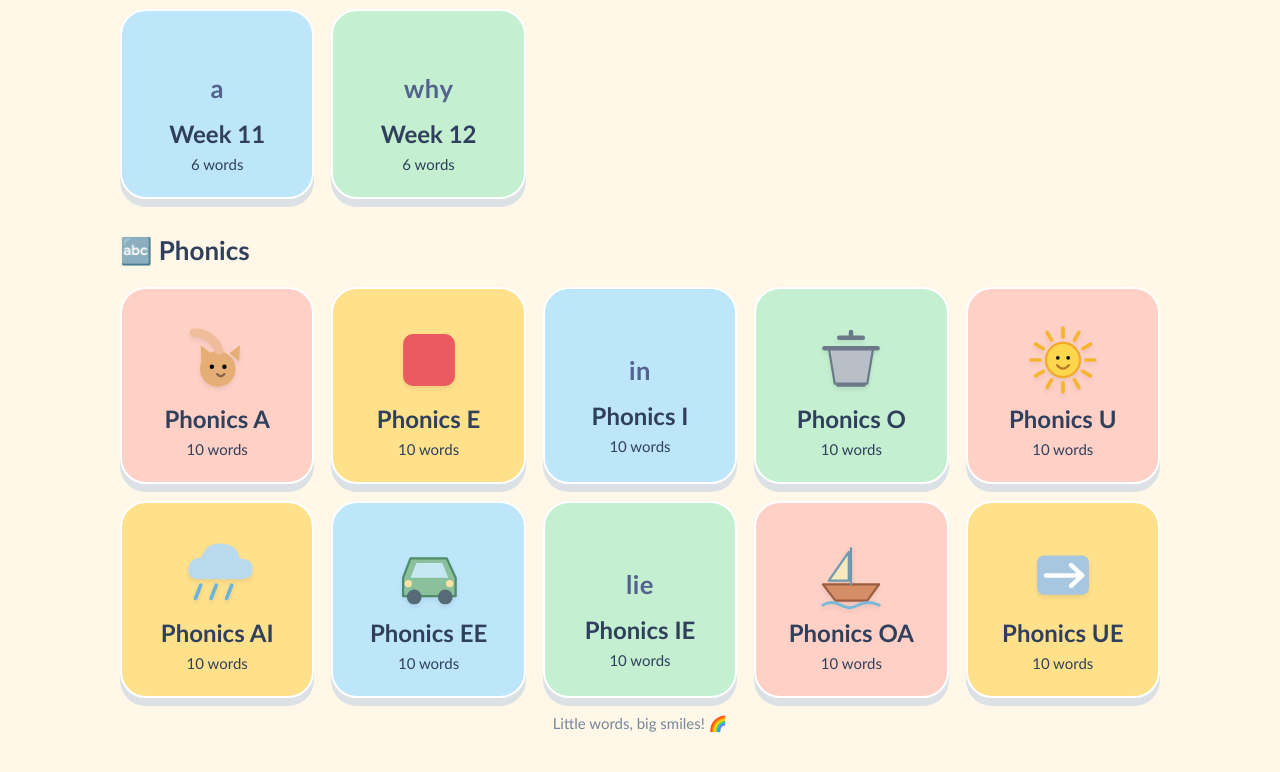
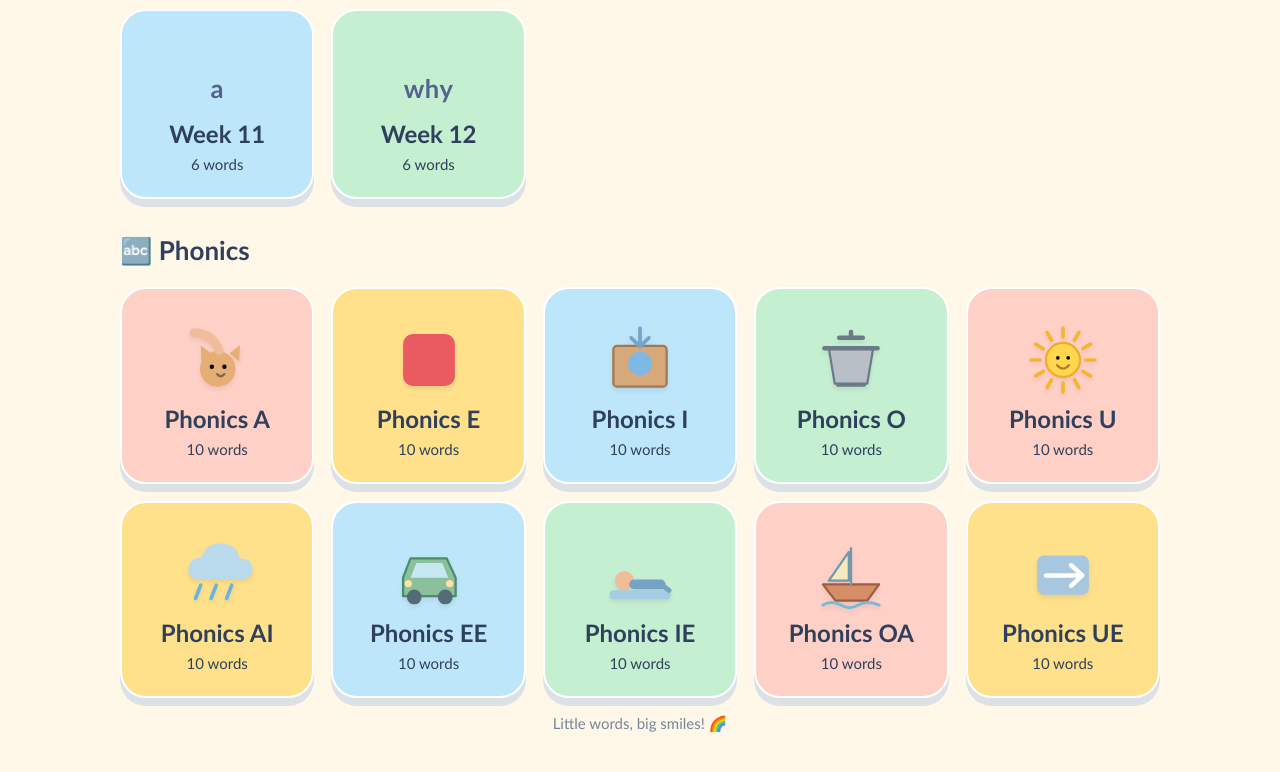
Before and after one commit to quuuiii/junior-english-review, a plain HTML site: page sunny-english-club/index.html in a window 1280 px wide. Shown: the part 947-1719 px from the top of the page. Drawn offline with Linux system fonts and the light colour scheme.

Commit message:
Complete all phonics illustrations and remove Chinese from topic cards

```diff
--- a/sunny-english-club/index.html
+++ b/sunny-english-club/index.html
@@ -17,9 +17,9 @@
 'use strict';
 /* Topic data: English word, Traditional Chinese meaning, emoji, easy sentence. */
 const topicData=[
-{id:'animals',name:'Animals',icon:'🐻',items:[['cat','貓','🐱','The cat is cute.'],['dog','狗','🐶','The dog can run.'],['lion','獅子','🦁','The lion is big.'],['bear','熊','🐻','The bear is brown.'],['fish','魚','🐟','The fish can swim.'],['duck','鴨子','🦆','The duck is yellow.'],['frog','青蛙','🐸','The frog can jump.'],['rabbit','兔子','🐰','The rabbit can hop.']]},
-{id:'fruits',name:'Colors & Fruits',icon:'🍎',items:[['apple','蘋果','🍎','I like red apples.'],['banana','香蕉','🍌','The banana is yellow.'],['orange','橘子','🍊','I have an orange.'],['grape','葡萄','🍇','The grapes are purple.'],['strawberry','草莓','🍓','This is a strawberry.'],['watermelon','西瓜','🍉','I like watermelon.'],['red','紅色','🟥','The apple is red.'],['blue','藍色','🟦','The sky is blue.']]},
-{id:'objects',name:'Daily Objects',icon:'🎒',items:[['book','書','📘','This is my book.'],['pencil','鉛筆','✏️','I have a pencil.'],['bag','書包','🎒','My bag is blue.'],['chair','椅子','🪑','Sit on the chair.'],['bed','床','🛏️','This is my bed.'],['cup','杯子','🥤','The cup is red.'],['ball','球','⚽','I can kick the ball.'],['clock','時鐘','🕒','Look at the clock.']]}
+{id:'animals',name:'Animals',icon:'🐻',items:[['cat','a small pet','🐱','The cat is cute.'],['dog','a friendly pet','🐶','The dog can run.'],['lion','a big wild cat','🦁','The lion is big.'],['bear','a big furry animal','🐻','The bear is brown.'],['fish','an animal that swims','🐟','The fish can swim.'],['duck','a swimming bird','🦆','The duck is yellow.'],['frog','a jumping animal','🐸','The frog can jump.'],['rabbit','a long-eared animal','🐰','The rabbit can hop.']]},
+{id:'fruits',name:'Colors & Fruits',icon:'🍎',items:[['apple','a round fruit','🍎','I like red apples.'],['banana','a yellow fruit','🍌','The banana is yellow.'],['orange','an orange fruit','🍊','I have an orange.'],['grape','small round fruit','🍇','The grapes are purple.'],['strawberry','a small red fruit','🍓','This is a strawberry.'],['watermelon','a large green fruit','🍉','I like watermelon.'],['red','a warm color','🟥','The apple is red.'],['blue','a cool color','🟦','The sky is blue.']]},
+{id:'objects',name:'Daily Objects',icon:'🎒',items:[['book','something to read','📘','This is my book.'],['pencil','something to write with','✏️','I have a pencil.'],['bag','a school bag','🎒','My bag is blue.'],['chair','something to sit on','🪑','Sit on the chair.'],['bed','something to sleep on','🛏️','This is my bed.'],['cup','something to drink from','🥤','The cup is red.'],['ball','something to play with','⚽','I can kick the ball.'],['clock','something that tells time','🕒','Look at the clock.']]}
 ];
 const weeks=[
 {n:1,emoji:'🐱',title:'Little Words',words:['the','in','on','is','big','little'],sentences:['The cat is in the box.','The dog is big.']},
@@ -59,6 +59,25 @@ const rand=a=>{const b=[...a];for(let i=b.length-1;i>0;i--){const j=Math.floor(M
 
 /* Original, scalable lesson illustrations. Each icon is drawn with SVG shapes, not emoji. */
 const svgShapes={
+bad:`<circle cx="50" cy="50" r="32" fill="#f2c38f"/><circle cx="39" cy="42" r="3"/><circle cx="61" cy="42" r="3"/><path d="M34 65q16-20 32 0" stroke="#9a6550" stroke-width="4" fill="none"/><path d="M30 33 44 37m26-4-14 4" stroke="#9a6550" stroke-width="4"/>`,
+get:`<path d="M16 50h40v29H16z" fill="#e7b477"/><path d="M36 50v29m-20-29 20-12 20 12" stroke="#ae784b" stroke-width="3" fill="none"/><path d="M60 34h27m-10-10 10 10-10 10" stroke="#78afdc" stroke-width="6" fill="none"/>`,
+best:`<path d="M25 15h50v26q0 24-25 24T25 41z" fill="#efc35e" stroke="#bb9041" stroke-width="3"/><path d="M25 22H12q-3 25 20 26m43-26h13q3 25-20 26" stroke="#bb9041" stroke-width="5" fill="none"/><path d="M50 65v17m-19 0h38" stroke="#bb9041" stroke-width="6"/><path d="m50 25 5 11 12 2-9 9 2 12-10-6-10 6 2-12-9-9 12-2z" fill="#fff0ba"/>`,
+in:`<rect x="14" y="31" width="72" height="55" rx="5" fill="#d5a979" stroke="#a4784d" stroke-width="3"/><circle cx="50" cy="55" r="16" fill="#7db9e4"/><path d="M50 7v25m-12-12 12 12 12-12" stroke="#75a5ca" stroke-width="5" fill="none"/>`,
+six:`<circle cx="23" cy="35" r="10" fill="#e7a9aa"/><circle cx="50" cy="35" r="10" fill="#f1c76d"/><circle cx="77" cy="35" r="10" fill="#83c4a1"/><circle cx="23" cy="66" r="10" fill="#82b9df"/><circle cx="50" cy="66" r="10" fill="#c2afe1"/><circle cx="77" cy="66" r="10" fill="#e9b88e"/>`,
+soft:`<ellipse cx="50" cy="62" rx="39" ry="25" fill="#e6c3dc"/><path d="M23 60q0-18 27-18t27 18" fill="#f7e6f2"/><path d="M24 76q26 14 52 0" stroke="#c8a3c0" stroke-width="3" fill="none"/>`,
+not:`<circle cx="50" cy="50" r="35" fill="#fff5ef" stroke="#dd7676" stroke-width="8"/><path d="M25 75 75 25" stroke="#dd7676" stroke-width="8"/>`,
+wait:`<circle cx="50" cy="50" r="35" fill="#f7e9c6" stroke="#b69a68" stroke-width="4"/><path d="M50 21v29l19 12" stroke="#7c7f89" stroke-width="6" fill="none"/><circle cx="50" cy="50" r="4" fill="#7c7f89"/>`,
+feel:`<circle cx="50" cy="48" r="30" fill="#f5c88f"/><circle cx="40" cy="42" r="3"/><circle cx="60" cy="42" r="3"/><path d="M35 58q15 16 30 0" stroke="#a77450" stroke-width="4" fill="none"/><path d="M14 16q-8-12 0-16m72 16q8-12 0-16" stroke="#e4a1a8" stroke-width="4" fill="none"/>`,
+free:`<path d="M20 78q26-43 60-50-10 36-48 51z" fill="#a8d1e4" stroke="#5d9dbd" stroke-width="3"/><path d="M31 76 67 40" stroke="#5d9dbd" stroke-width="3"/><path d="M22 22q18-10 31 0" stroke="#8abf91" stroke-width="5" fill="none"/>`,
+lie:`<rect x="9" y="72" width="82" height="12" rx="5" fill="#a5cce2"/><circle cx="29" cy="59" r="13" fill="#f1bd97"/><path d="M42 64h36" stroke="#76a2c6" stroke-width="13" stroke-linecap="round"/><path d="M78 64 89 72" stroke="#76a2c6" stroke-width="7"/>`,
+die:`<path d="M50 85V31" stroke="#8caa73" stroke-width="6"/><path d="M50 58q-25-5-28-25 22 0 28 25m0-15q24-4 29-25-25 0-29 25" fill="#a7c997"/><path d="M27 88h46" stroke="#b48d72" stroke-width="5"/><path d="M50 12q-5 9 0 16" stroke="#d9aa7c" stroke-width="3" fill="none"/>`,
+cried:`<circle cx="50" cy="45" r="30" fill="#f2c18e"/><circle cx="40" cy="40" r="3"/><circle cx="60" cy="40" r="3"/><path d="M39 62q11-13 22 0" stroke="#9e6a52" stroke-width="4" fill="none"/><path d="M39 45q-10 14-3 21m25-21q10 14 3 21" stroke="#76bee6" stroke-width="5" fill="none"/>`,
+untie:`<path d="M50 51q-24-36-35-16-8 18 35 16 24-36 35-16 8 18-35 16" fill="none" stroke="#e0a16d" stroke-width="8"/><path d="M50 51 25 87m25-36 25 36" stroke="#e0a16d" stroke-width="7"/><path d="M12 18 2 8m86 10 10-10" stroke="#7bb2da" stroke-width="4"/>`,
+argue:`<circle cx="29" cy="35" r="14" fill="#f1bd95"/><circle cx="72" cy="35" r="14" fill="#d8a37e"/><path d="M12 81V61q0-14 17-14t17 14v20m9 0V61q0-14 17-14t17 14v20" fill="#8cb9dd"/><path d="M36 16 50 25 64 16" stroke="#e17e7c" stroke-width="5" fill="none"/><path d="M44 35h13" stroke="#e17e7c" stroke-width="4"/>`,
+hue:`<rect x="10" y="23" width="16" height="54" rx="3" fill="#ef858a"/><rect x="26" y="23" width="16" height="54" rx="3" fill="#f5bc69"/><rect x="42" y="23" width="16" height="54" rx="3" fill="#e8d876"/><rect x="58" y="23" width="16" height="54" rx="3" fill="#88c5a0"/><rect x="74" y="23" width="16" height="54" rx="3" fill="#86b8e8"/>`,
+value:`<path d="M50 11 81 41 50 85 19 41z" fill="#9ac8e8" stroke="#5b9abf" stroke-width="4"/><path d="M19 41h62M37 41l13 44 13-44M35 11l2 30m26-30v30" stroke="#e8f7ff" stroke-width="3" fill="none"/>`,
+continue:`<path d="M15 58q0-34 35-34 27 0 34 26" stroke="#81bca1" stroke-width="10" fill="none"/><path d="m70 39 15 13 9-19" stroke="#81bca1" stroke-width="9" fill="none"/><path d="M85 63q-15 24-42 18" stroke="#81bca1" stroke-width="8" fill="none"/>`,
+
 pat:`<circle cx="51" cy="62" r="24" fill="#e5ae75"/><path d="M29 52 28 30 42 41m38 11 1-22-14 11" fill="#e5ae75"/><circle cx="43" cy="59" r="3"/><circle cx="60" cy="59" r="3"/><path d="M50 69q5 6 10 0" stroke="#8d6048" stroke-width="3" fill="none"/><path d="M19 13q25 1 34 24" stroke="#f0bd9c" stroke-width="12" fill="none" stroke-linecap="round"/>`,
 tap:`<rect x="12" y="55" width="76" height="29" rx="6" fill="#a8c7e0"/><path d="M48 67V20q0-12 10-12t10 12v35" stroke="#edb993" stroke-width="15" fill="none" stroke-linecap="round"/><path d="M27 35h14m-7-7v14" stroke="#e6ad4c" stroke-width="4"/>`,
 snap:`<path d="M26 82 21 51q-3-13 7-15 8-2 12 13L50 17q4-12 14-8 9 4 5 16L58 55l14-20q8-9 16-3 6 6 0 14L67 81z" fill="#f2bc96" stroke="#a46c52" stroke-width="3"/><path d="M16 21 7 11m22 6V4m8 22 12-7" stroke="#e8b64e" stroke-width="4"/>`,
```
